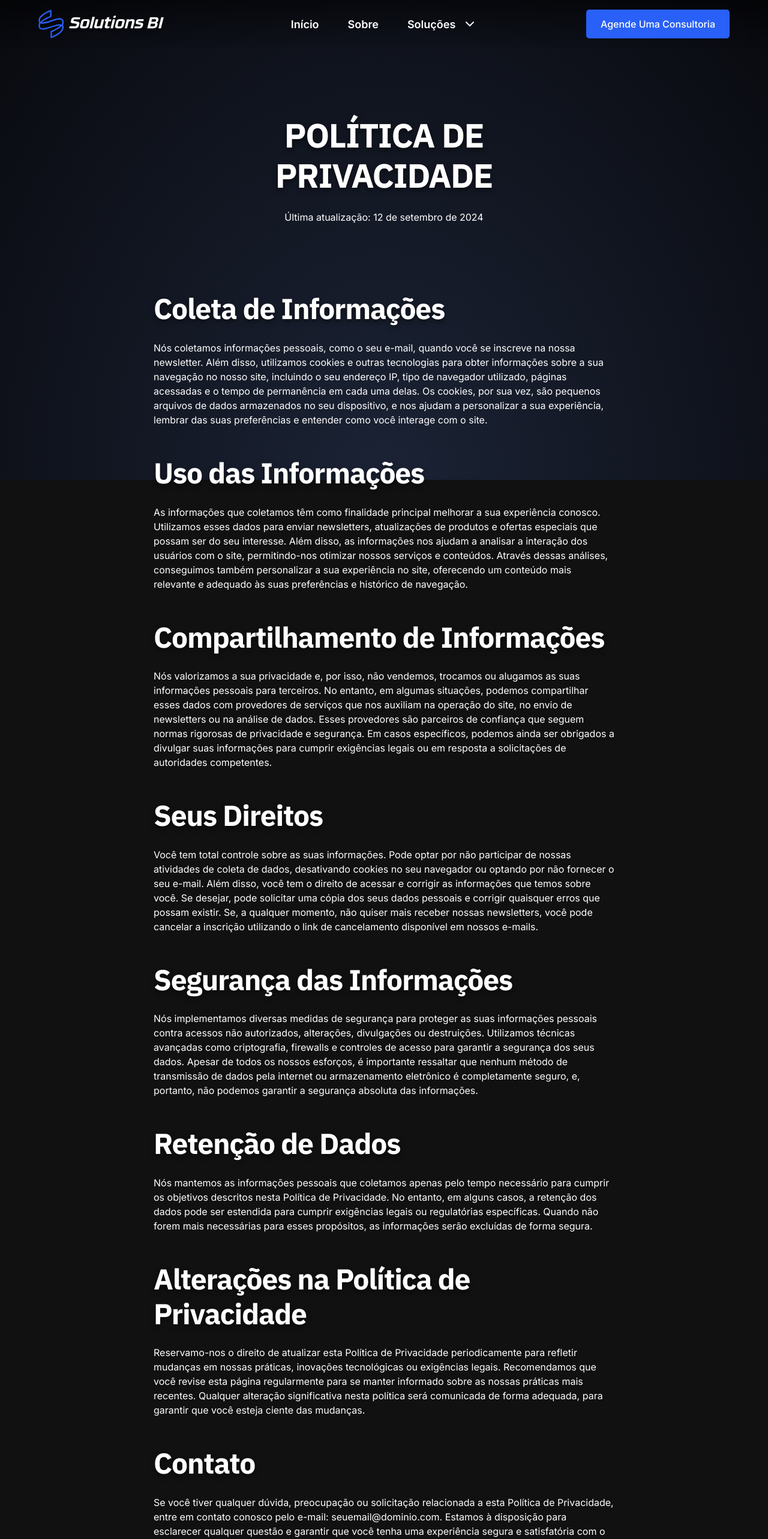
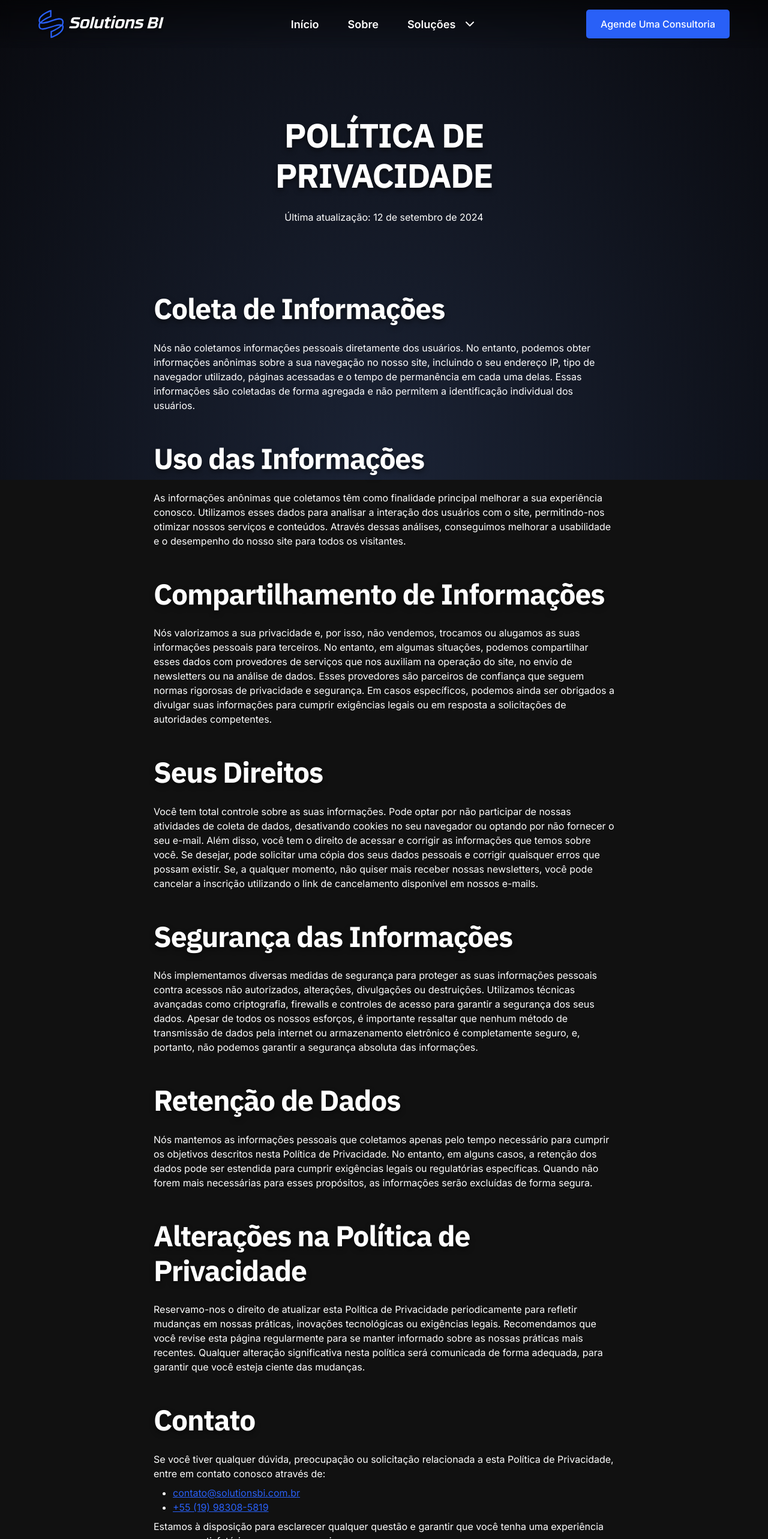
Before and after one commit to solutionsbi/SolutionsWebSite, a React (Vite) app: page /politica-de-privacidade in a window 1280 px wide. Shown: the top 2566 px of the page at 60% size. Built offline with nearby package versions, Linux system fonts and the light colour scheme.

Commit message:
refactor: Update privacy policy: Remove references to cookies and email collection
- Modify text to reflect that we don't use cookies
- Remove mentions of email collection for newsletters
- Adjust information usage section accordingly
- Added proper contact links in the "contact" section.

```diff
--- a/src/Pages/PoliticaDePrivacidade.tsx
+++ b/src/Pages/PoliticaDePrivacidade.tsx
@@ -14,34 +14,26 @@ export default function PoliticaDePrivacidade() {
                     <section className="flex flex-col gap-6">
                         <h2 className="normal-case">Coleta de Informações</h2>
                         <p className="">
-                            Nós coletamos informações pessoais, como o seu
-                            e-mail, quando você se inscreve na nossa newsletter.
-                            Além disso, utilizamos cookies e outras tecnologias
-                            para obter informações sobre a sua navegação no
-                            nosso site, incluindo o seu endereço IP, tipo de
-                            navegador utilizado, páginas acessadas e o tempo de
-                            permanência em cada uma delas. Os cookies, por sua
-                            vez, são pequenos arquivos de dados armazenados no
-                            seu dispositivo, e nos ajudam a personalizar a sua
-                            experiência, lembrar das suas preferências e
-                            entender como você interage com o site.
+                            Nós não coletamos informações pessoais diretamente
+                            dos usuários. No entanto, podemos obter informações
+                            anônimas sobre a sua navegação no nosso site,
+                            incluindo o seu endereço IP, tipo de navegador
+                            utilizado, páginas acessadas e o tempo de
+                            permanência em cada uma delas. Essas informações são
+                            coletadas de forma agregada e não permitem a
+                            identificação individual dos usuários.
                         </p>
                     </section>
                     <section className="flex flex-col gap-6">
                         <h2 className="normal-case">Uso das Informações</h2>
                         <p className="">
-                            As informações que coletamos têm como finalidade
-                            principal melhorar a sua experiência conosco.
-                            Utilizamos esses dados para enviar newsletters,
-                            atualizações de produtos e ofertas especiais que
-                            possam ser do seu interesse. Além disso, as
-                            informações nos ajudam a analisar a interação dos
-                            usuários com o site, permitindo-nos otimizar nossos
-                            serviços e conteúdos. Através dessas análises,
-                            conseguimos também personalizar a sua experiência no
-                            site, oferecendo um conteúdo mais relevante e
-                            adequado às suas preferências e histórico de
-                            navegação.
+                            As informações anônimas que coletamos têm como
+                            finalidade principal melhorar a sua experiência
+                            conosco. Utilizamos esses dados para analisar a
+                            interação dos usuários com o site, permitindo-nos
+                            otimizar nossos serviços e conteúdos. Através dessas
+                            análises, conseguimos melhorar a usabilidade e o
+                            desempenho do nosso site para todos os visitantes.
                         </p>
                     </section>
                     <section className="flex flex-col gap-6">
@@ -132,11 +124,28 @@ export default function PoliticaDePrivacidade() {
                         <p className="">
                             Se você tiver qualquer dúvida, preocupação ou
                             solicitação relacionada a esta Política de
-                            Privacidade, entre em contato conosco pelo e-mail:
-                            seuemail@dominio.com. Estamos à disposição para
-                            esclarecer qualquer questão e garantir que você
-                            tenha uma experiência segura e satisfatória com o
-                            nosso serviço.
+                            Privacidade, entre em contato conosco através de:
+                            <ul className="ml-4 list-disc py-2 pl-4">
+                                <li>
+                                    <a
+                                        href="mailto:contato@solutionsbi.com.br"
+                                        className="text-brand-blue underline"
+                                    >
+                                        contato@solutionsbi.com.br
+                                    </a>
+                                </li>
+                                <li>
+                                    <a
+                                        href="https://api.whatsapp.com/send?phone=5519983085819"
+                                        className="text-brand-blue underline"
+                                    >
+                                        +55 (19) 98308-5819
+                                    </a>
+                                </li>
+                            </ul>
+                            Estamos à disposição para esclarecer qualquer
+                            questão e garantir que você tenha uma experiência
+                            segura e satisfatória com o nosso serviço.
                         </p>
                     </section>
                 </div>
```
